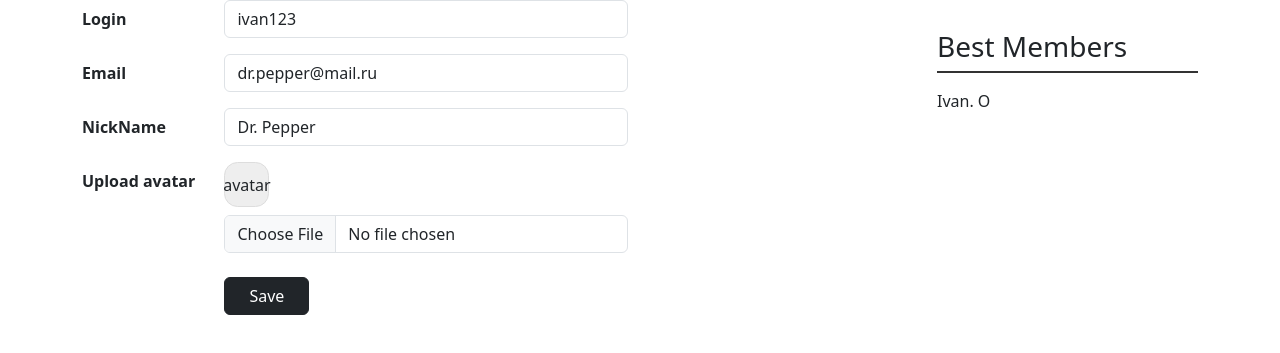
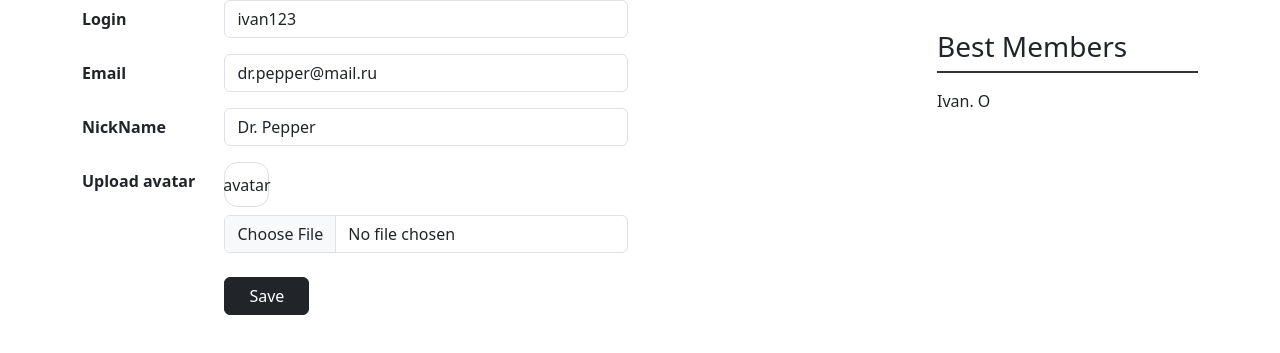
Before and after one commit to Oven29/2026-VK-EDU-Web-11-Ovchinnikov-I, a Django app: page /profile/ in a window 1280 px wide. Shown: the part 155-508 px from the top of the page. Run offline with Django 5.2, Linux system fonts and the light colour scheme; some libraries are stand-ins or nearby versions.

Commit message:
style: update profile photo

```diff
--- a/questions/static/questions/css/main.css
+++ b/questions/static/questions/css/main.css
@@ -154,20 +154,22 @@ a:hover {
     color: var(--bs-danger) !important;
 }
 
+.avatar-box,
+.avatar-box-sm {
+    object-fit: cover;
+    object-position: center;
+    border: 1px solid #ddd;
+    border-radius: 30%;
+}
+
 .avatar-box {
     width: 45px;
     height: 45px;
-    background: #eee;
-    border: 1px solid #ddd;
-    border-radius: 30%;
-    flex-shrink: 0;
 }
 
 .avatar-box-sm {
     width: 24px;
     height: 24px;
-    flex-shrink: 0;
-    border-radius: 30%;
 }
 
 footer {
```
